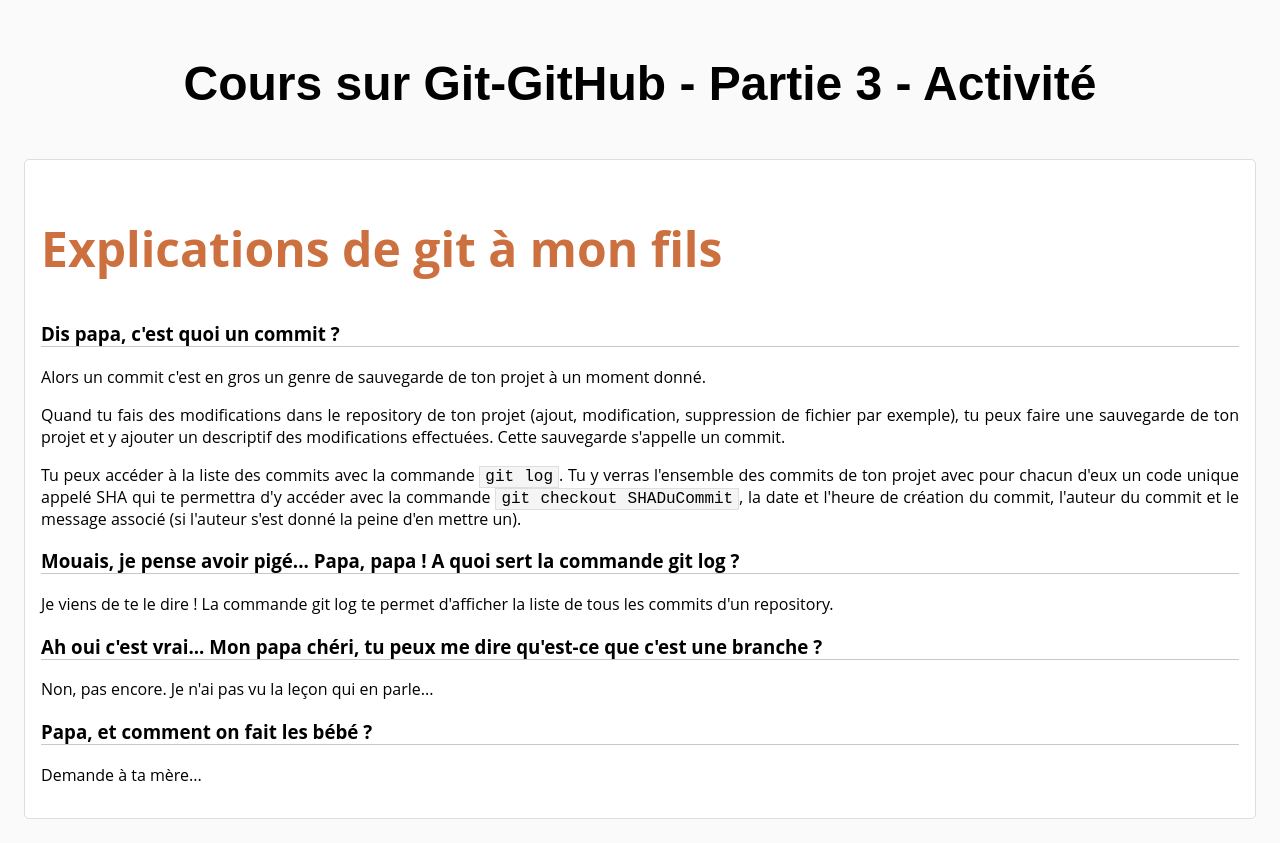
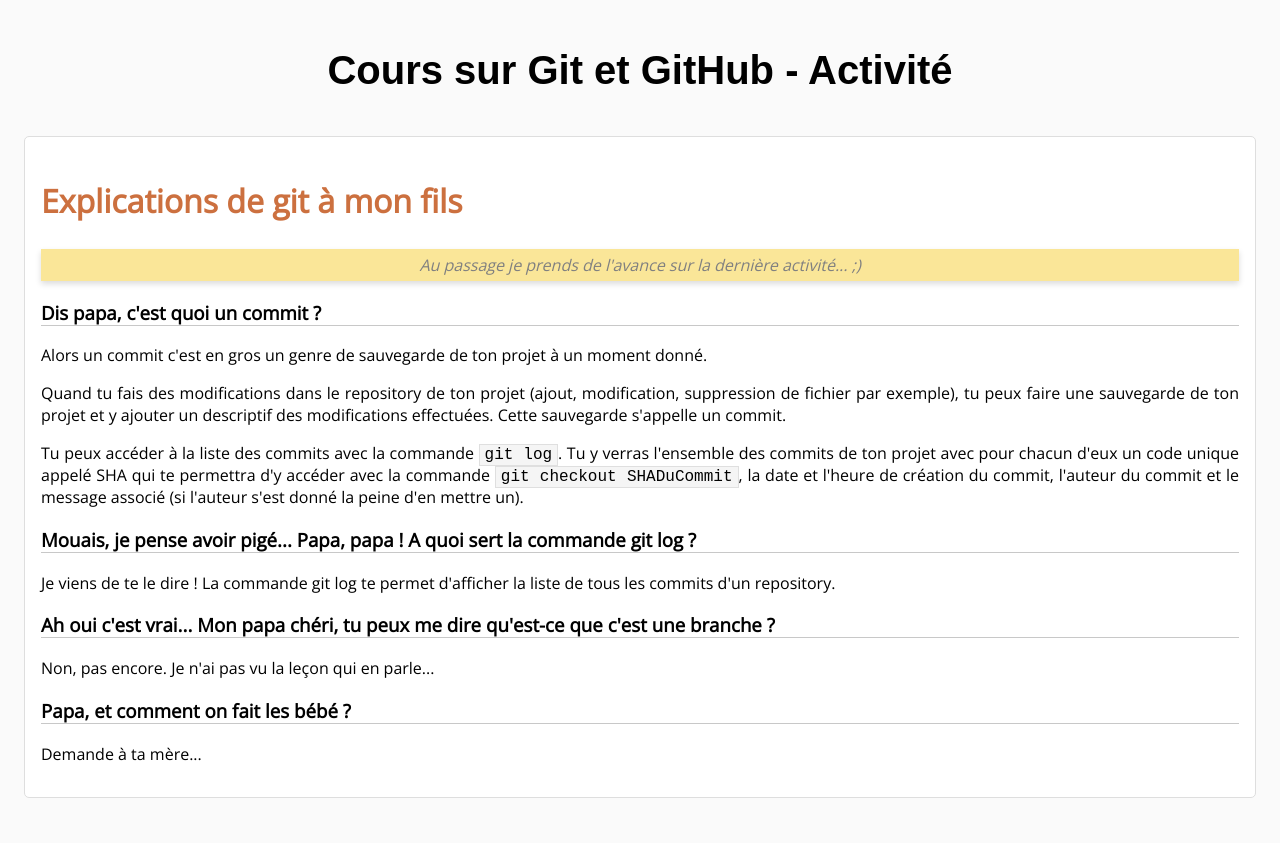
Before and after one commit to SansGodasse/openclassrooms-cours-git-activite-1, a plain HTML site: page index.html in a window 1280 px wide. After the commit the page ends 822 px from the top, so only its background shows below. Drawn offline with nearby package versions, Linux system fonts and the light colour scheme.

Commit message:
Encore des ptits trucs comme l'ajout de polices google

```diff
--- a/css/style.css
+++ b/css/style.css
@@ -15,12 +15,13 @@
 	text-align: center;
 	margin-top: 1em;
 	font-family: 'Noto Serif KR', sans-serif;
-	font-size: 3em;
+	font-size: 2.5em;
 }
 
 h2 {
-	font-size: 3em;
+	font-size: 2em;
 	color: rgb(204, 112, 63);
+	text-shadow: 1px;
 }
 
 h3 {
@@ -57,3 +58,15 @@
 	border: 1px solid rgba(0, 0, 0, .09);
 	background-color: rgba(0, 0, 0, .04);
 }
+
+.note {
+	color: grey;
+	background-color: rgb(250, 230, 152);
+	text-align: center;
+	font-style: italic;
+	font-size: 1em;
+	padding-left: 1em;
+	padding-right: 1em;
+	box-shadow: 0px 3px 6px rgb(220, 220, 220);
+	padding: 5px;
+}
--- a/index.html
+++ b/index.html
@@ -2,15 +2,19 @@
 <html>
     <head>
         <meta charset="utf-8" />
-        <title>Cours sur Git-GitHub - Partie 3 - Activité</title>
+        <title>Cours sur Git et GitHub - Activité</title>
         <link href="css/style.css" rel="stylesheet" />
+        <link href="https://fonts.googleapis.com/css?family=Noto+Serif+KR|Tangerine" rel="stylesheet" />
+        <link href="https://fonts.googleapis.com/css?family=Open+Sans" rel="stylesheet" />
     </head>
 
     <body>
-    	<h1>Cours sur Git-GitHub - Partie 3 - Activité</h1>
+    	<h1>Cours sur Git et GitHub - Activité</h1>
 
     	<section class="content">
     		<h2>Explications de git à mon fils</h2>
+
+    		<p class="note">Au passage je prends de l'avance sur la dernière activité... ;)</p>
 
     		<h3>Dis papa, c'est quoi un commit ?</h3>
 
```
